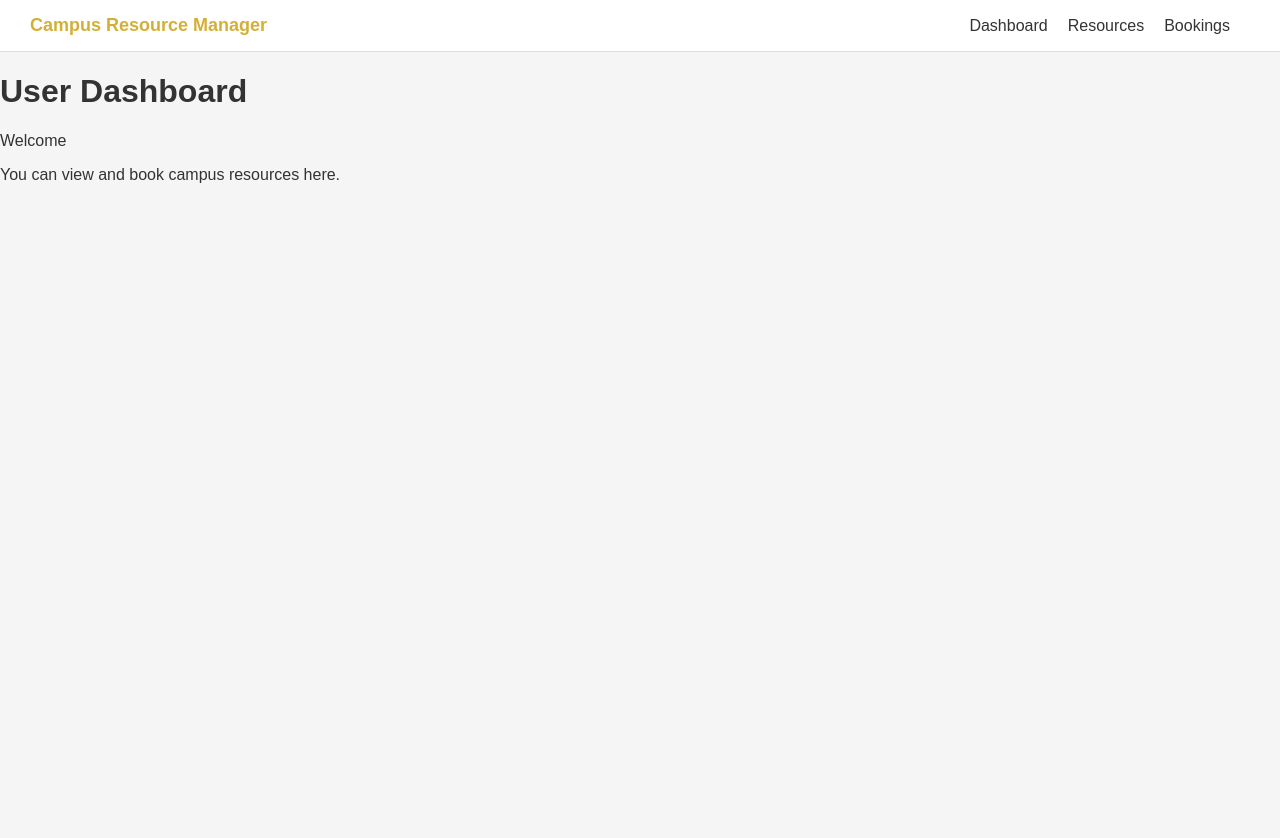
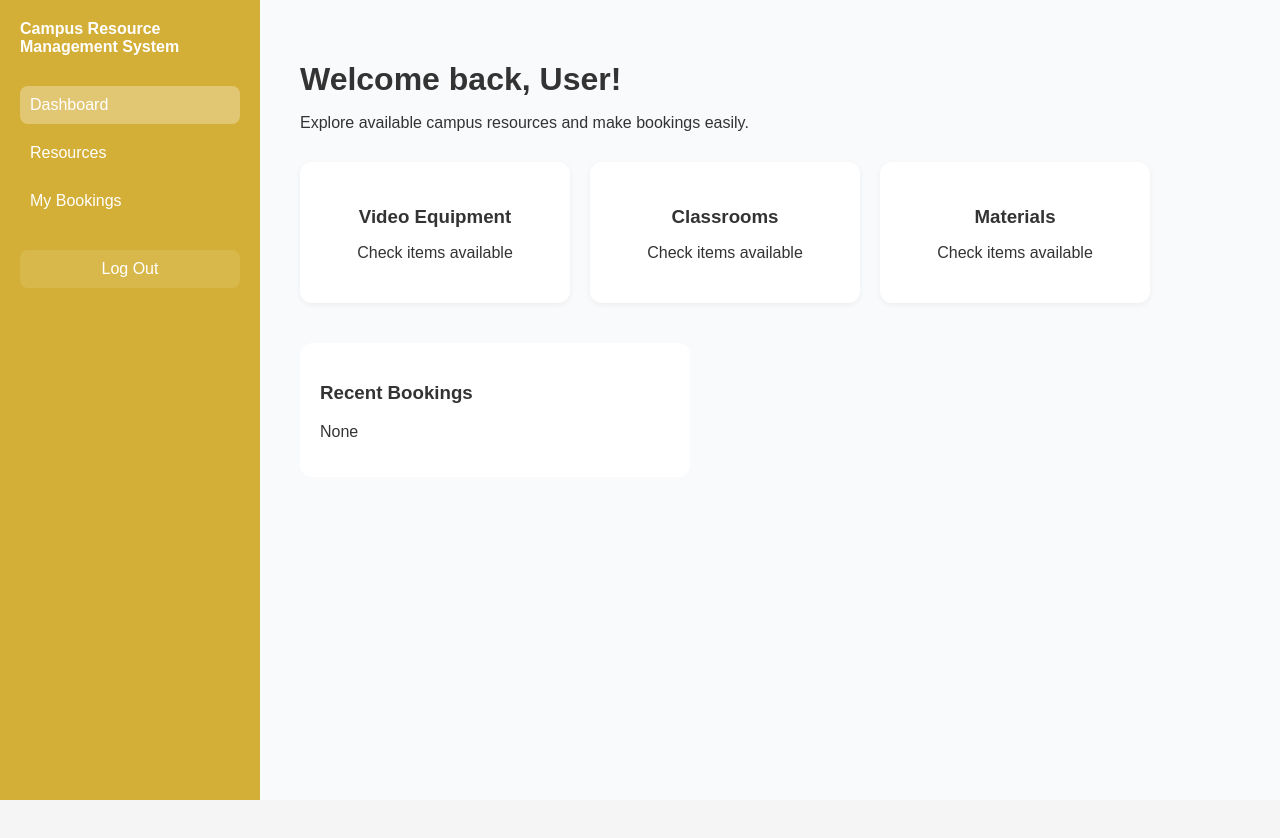
Before and after one commit to mahouboy23/campus-resource-management-system, a React (Create React App) app in the folder frontend/: page /dashboard in a window 1280 px wide. Shown: the top 838 px of the page. After the commit the page ends 800 px from the top, so only its background shows below. Built offline with nearby package versions, Linux system fonts and the light colour scheme.

Commit message:
Userdashboard changes

```diff
--- a/frontend/src/App.js
+++ b/frontend/src/App.js
@@ -4,20 +4,19 @@ import Login from "./pages/Login";
 import Register from "./pages/Register";
 import AdminDashboard from "./pages/AdminDashboard";
 import UserDashboard from "./pages/UserDashboard";
+import Resources from "./pages/Resources";
+import Bookings from "./pages/Bookings";
 
 function App() {
     return (
         <Router>
             <Routes>
-
                 <Route path="/" element={<Login />} />
-
                 <Route path="/register" element={<Register />} />
-
                 <Route path="/admin" element={<AdminDashboard />} />
-
                 <Route path="/dashboard" element={<UserDashboard />} />
-
+                <Route path="/resources" element={<Resources />} />
+                <Route path="/bookings" element={<Bookings />} />
             </Routes>
         </Router>
     );
--- /dev/null
+++ b/frontend/src/dashboard.css
@@ -0,0 +1,90 @@
+/* Layout */
+.dashboard {
+    display: flex;
+    height: 100vh;
+    font-family: Arial, sans-serif;
+}
+
+/* Sidebar */
+.sidebar {
+    width: 220px;
+    background: #D4AF37; /* Updated gold color */
+    padding: 20px;
+    color: white;
+    display: flex;
+    flex-direction: column;
+    justify-content: flex-start; /* Change to flex-end if you want Log Out at bottom */
+}
+
+.logo {
+    font-weight: bold;
+    font-size: 16px;
+    margin-bottom: 30px;
+}
+
+.sidebar nav {
+    display: flex;
+    flex-direction: column;
+}
+
+    .sidebar nav a {
+        display: block;
+        padding: 10px;
+        margin-bottom: 10px;
+        text-decoration: none;
+        color: white;
+        border-radius: 8px;
+        font-weight: 500;
+    }
+
+        .sidebar nav a.active {
+            background: rgba(255,255,255,0.3);
+        }
+
+        /* Log Out link style */
+        .sidebar nav a.logout {
+            margin-top: 20px;
+            cursor: pointer;
+            background: rgba(255,255,255,0.1);
+            text-align: center;
+        }
+
+            .sidebar nav a.logout:hover {
+                background: rgba(255,255,255,0.3);
+            }
+
+/* Main content */
+.main {
+    flex: 1;
+    padding: 40px;
+    background: #f9fafc;
+}
+
+.welcome h1 {
+    margin-bottom: 5px;
+}
+
+/* Cards */
+.cards {
+    display: flex;
+    gap: 20px;
+    margin-top: 30px;
+}
+
+.card {
+    background: white;
+    padding: 25px;
+    border-radius: 12px;
+    box-shadow: 0 2px 6px rgba(0,0,0,0.05);
+    width: 220px;
+    text-align: center;
+}
+
+/* Recent bookings */
+.recent {
+    background: white;
+    padding: 20px;
+    border-radius: 12px;
+    margin-top: 40px;
+    width: 350px;
+}
--- a/frontend/src/pages/UserDashboard.js
+++ b/frontend/src/pages/UserDashboard.js
@@ -1,20 +1,70 @@
-import Navbar from "../components/Navbar";
-import "../styles/dashboard.css";
+import "../dashboard.css";
+import { useNavigate } from "react-router-dom";
 
 function UserDashboard() {
     const user = JSON.parse(localStorage.getItem("user"));
+    const navigate = useNavigate();
+
+    const handleLogout = () => {
+        localStorage.removeItem("user");
+        navigate("/"); // goes back to login page
+    };
 
     return (
-        <div>
-            <Navbar />
+        <div className="dashboard">
 
-            <div className="dashboard-container">
-                <h1>User Dashboard</h1>
+            {/* Sidebar */}
+            <div className="sidebar">
 
-                <p>Welcome {user?.name}</p>
+                <div className="logo">
+                    <span>Campus Resource Management System</span>
+                </div>
 
-                <p>You can view and book campus resources here.</p>
+                <nav>
+                    <a className="active">Dashboard</a>
+                    <a href="/resources">Resources</a>
+                    <a href="/bookings">My Bookings</a>
+                    <a className="logout" onClick={handleLogout}>Log Out</a>
+                </nav>
+
             </div>
+
+            {/* Main content */}
+            <div className="main">
+
+                <div className="welcome">
+                    <h1>Welcome back, {user?.name || "User"}!</h1>
+                    <p>Explore available campus resources and make bookings easily.</p>
+                </div>
+
+                {/* Resource cards */}
+                <div className="cards">
+
+                    <div className="card">
+                        <h3>Video Equipment</h3>
+                        <p>Check items available</p>
+                    </div>
+
+                    <div className="card">
+                        <h3>Classrooms</h3>
+                        <p>Check items available</p>
+                    </div>
+
+                    <div className="card">
+                        <h3>Materials</h3>
+                        <p>Check items available</p>
+                    </div>
+
+                </div>
+
+                {/* Recent bookings */}
+                <div className="recent">
+                    <h3>Recent Bookings</h3>
+                    <p>None</p>
+                </div>
+
+            </div>
+
         </div>
     );
 }
```
Also changed, not shown: frontend/src/pages/Bookings.js (added), frontend/src/pages/Resources.js (added).
